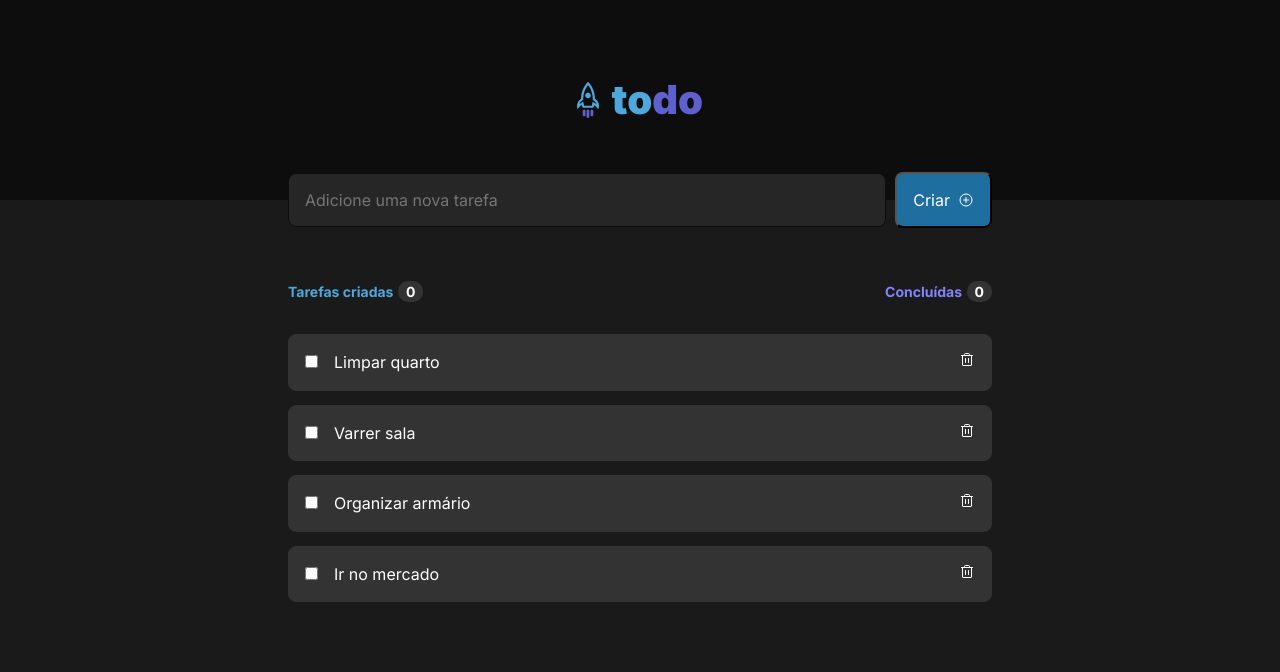
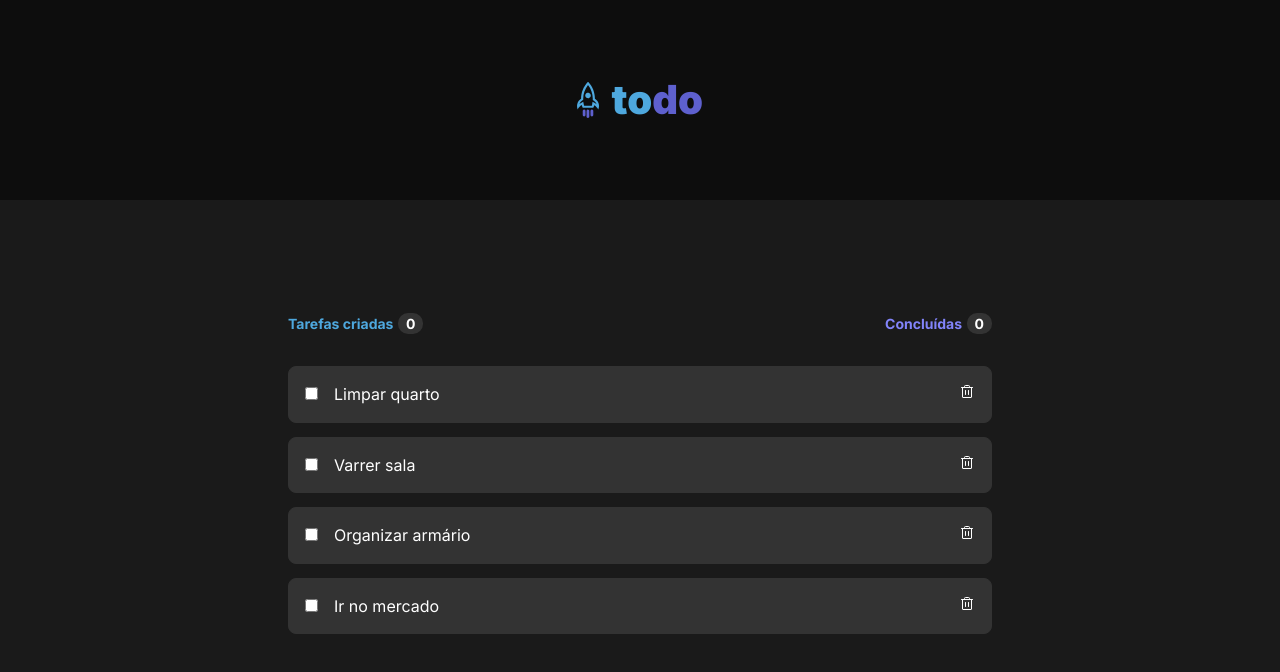
Before and after one commit to vribeiro48/todo-list, a React (Vite) app: page / in a window 1280 px wide. Shown: the top 672 px of the page. Built offline with nearby package versions, Linux system fonts and the light colour scheme.

Commit message:
Removing CreateTask from App

```diff
--- a/src/App.tsx
+++ b/src/App.tsx
@@ -12,7 +12,6 @@ export default function App() {
     <div>
       <Header />
       <div className={styles.wrapper}>
-        <CreateTask />
         <TaskList />
       </div>
     </div>
```
